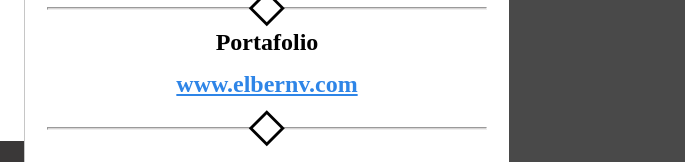
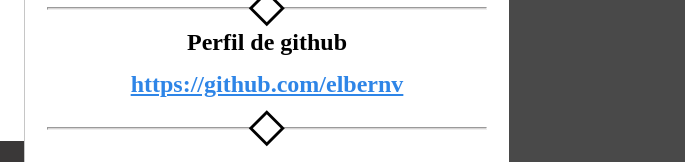
Before and after one commit to elbernv/curriculum, a website: page index.html in a window 1280 px wide. Shown: the part 340-502 px from the top of the page, 531-1216 px from the left. Drawn offline with Linux system fonts and the light colour scheme.

Commit message:
fix url to github profile

```diff
--- a/index.html
+++ b/index.html
@@ -99,8 +99,8 @@
           <span class="mdi mdi-square-outline mdi-rotate-45"></span>
         </div>
         <div class="portfolio">
-          <h2>Portafolio</h2>
-          <span>www.elbernv.com</span>
+          <h2>Perfil de github</h2>
+          <span>https://github.com/elbernv</span>
         </div>
         <div class="separator">
           <hr />
--- a/main.js
+++ b/main.js
@@ -8,7 +8,6 @@
 app.get("/download-pdf", async (req, res) => {
   const pdfName = "Elber-Nava-2023.pdf";
   const url = `${config.frontUrl}/index.html?download=true`;
-  console.log(url);
   const browser = await puppeteer.launch();
   const page = await browser.newPage();
   await page.goto(url, {
```
